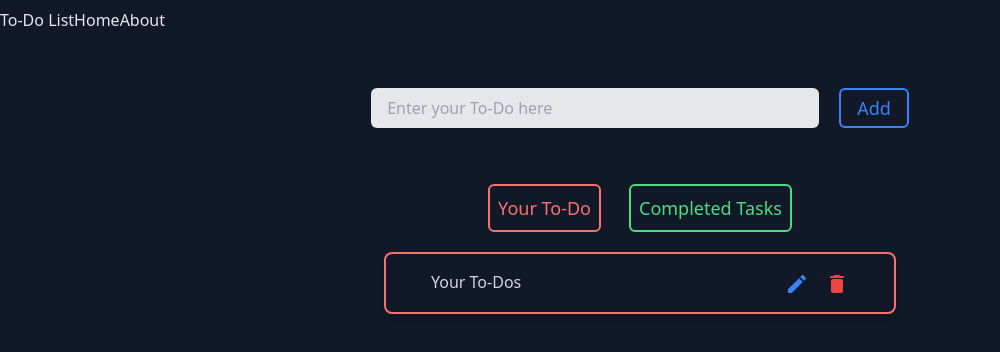
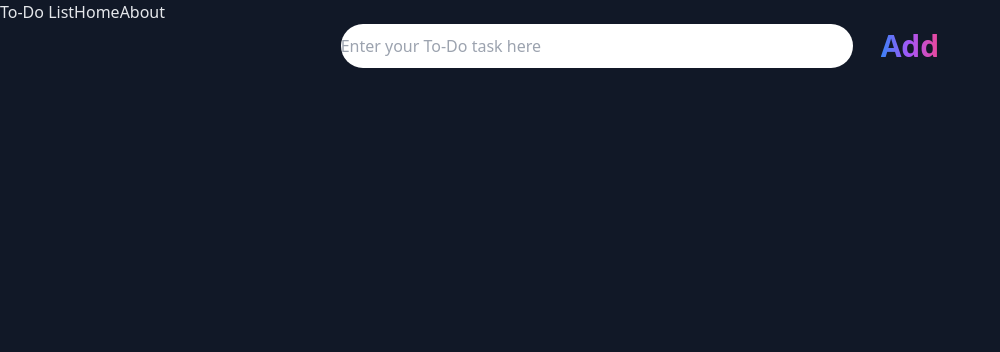
Before and after one commit to derangee/To-Do-List, a Next.js app in the folder client/: page / in a window 1280 px wide. Shown: the top 352 px of the page, without its empty margins (0-1000 px from the left). Built offline with nearby package versions, Linux system fonts and the light colour scheme.

Commit message:
Update page.js

```diff
--- a/client/app/page.js
+++ b/client/app/page.js
@@ -21,28 +21,14 @@ export default function Home() {
   return (
     <div className="text-gray-200">
 
+  <div className="box border-white text-center">
 
-      <div className="flex justify-center mt-12">
-      <input type="text" placeholder="Enter your To-Do here" className="text-black px-4 py-2 rounded-md w-[35vw] bg-gray-200"/>
-      <button onClick={handleadd} className="ml-5 text-lg px-4 text-bold rounded-md border-2 border-blue-500 text-blue-500 hover:bg-blue-500 hover:text-white transition duration-300" >Add</button>
-      </div>
+  <div className="inp flex gap-7 justify-center">
+   <input type="input form" placeholder="Enter your To-Do task here"  className="w-[40%] text-black rounded-3xl h-11 " />
+   <button className="text-3xl font-extrabold bg-clip-text text-transparent bg-gradient-to-r from-blue-500 via-purple-500 to-pink-500">Add</button>
+   </div>
 
-
-      <div className="task flex gap-7 justify-center">
-        <button className="text-lg mt-[7vh] text-red-400 rounded-md border-2 border-red-400 p-2 hover:bg-red-500 hover:text-white transition duration-300">Your To-Do</button>
-        <button className="text-lg mt-[7vh] text-green-400 rounded-md border-2 border-green-400 p-2 hover:bg-green-500 hover:text-white transition duration-300">Completed Tasks</button>
-      </div>
-
-
-      <div className="flex justify-center">
-        <div className="container mt-5 p-4 flex justify-center rounded-lg border-2 border-red-400 w-[40vw] shadow-md gap-2">
-        <span className="text-gray-300 w-[70%] break-words">Your To-Dos</span>
-        <div className="flex ml-[1vw] gap-4">
-        <button onClick={handleedit} ><EditIcon className="text-blue-500"></EditIcon> </button>
-        <button onClick={handledelete}> <DeleteRoundedIcon className="text-red-500"></DeleteRoundedIcon> </button>
-        </div>
-        </div>
-      </div>
+  </div>
 
 
 
```
